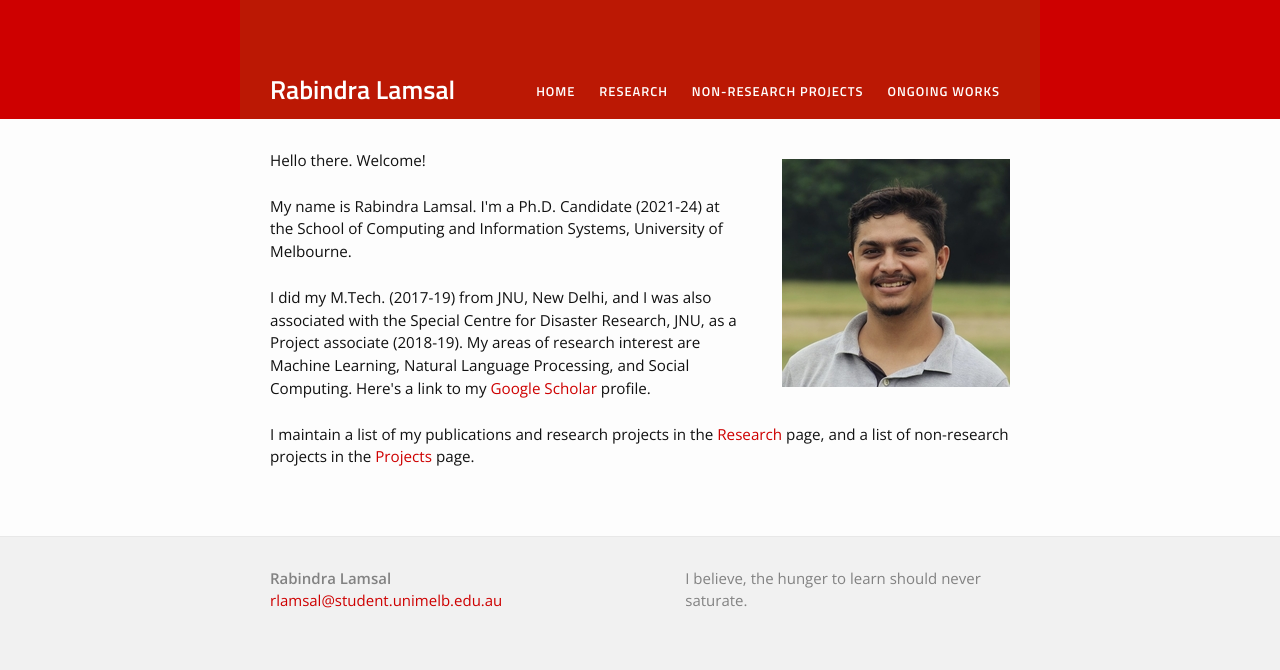
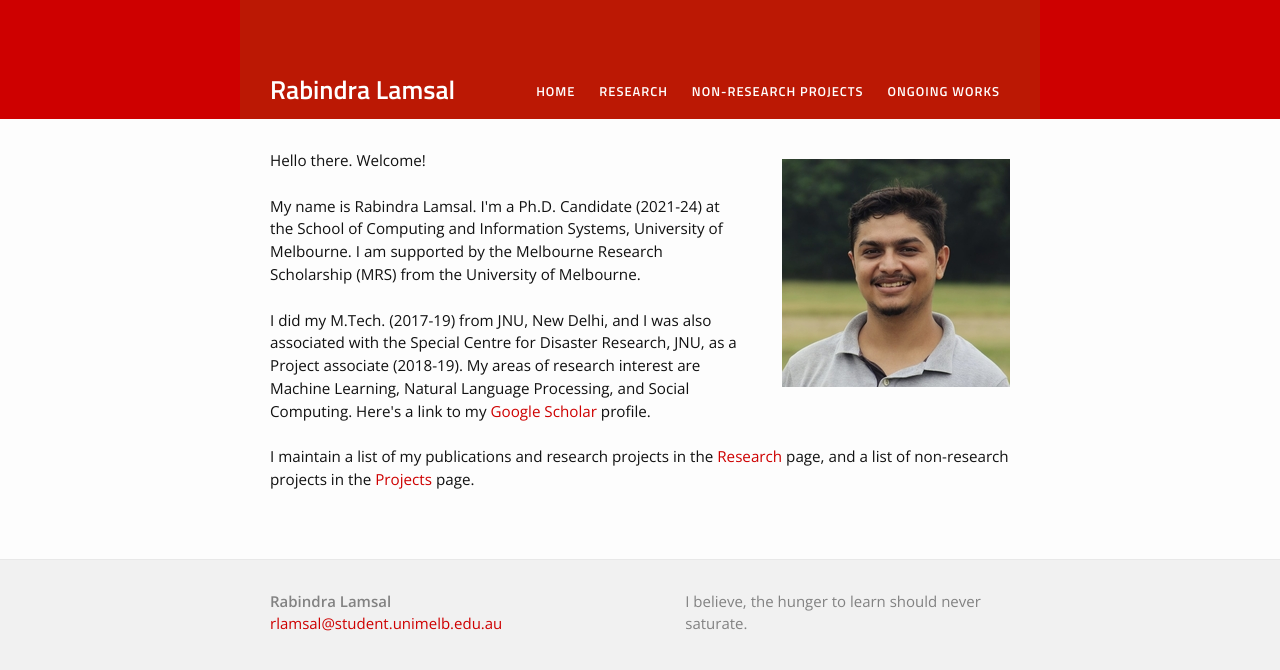
Before and after one commit to rabindralamsal/personal-site, a Jekyll site: the page built from index.html, in a window 1280 px wide. Shown: the top 670 px of the page. Built offline with Jekyll 4.4.1, drawn with Linux system fonts in a browser that asks for light colours.

Commit message:
Update index.html

```diff
--- a/index.html
+++ b/index.html
@@ -4,7 +4,7 @@
 
 <div class="home">
 <img src="/rabindra_lamsal_photo.jpg" style="float: right;margin-left: 40px;margin-top: 10px;">
-<p>Hello there. Welcome!<br><br>My name is Rabindra Lamsal. I'm a Ph.D. Candidate (2021-24) at the School of Computing and Information Systems, University of Melbourne. <br><br> I did my M.Tech. (2017-19) from JNU, New Delhi, and I was also associated with the Special Centre for Disaster Research, JNU, as a Project associate (2018-19). My areas of research interest are Machine Learning, Natural Language Processing, and Social Computing. Here's a link to my <a href="https://scholar.google.com/citations?user=tN_Eb9MAAAAJ&hl=en">Google Scholar</a> profile.<br><br>
+<p>Hello there. Welcome!<br><br>My name is Rabindra Lamsal. I'm a Ph.D. Candidate (2021-24) at the School of Computing and Information Systems, University of Melbourne. I am supported by the Melbourne Research Scholarship (MRS) from the University of Melbourne. <br><br> I did my M.Tech. (2017-19) from JNU, New Delhi, and I was also associated with the Special Centre for Disaster Research, JNU, as a Project associate (2018-19). My areas of research interest are Machine Learning, Natural Language Processing, and Social Computing. Here's a link to my <a href="https://scholar.google.com/citations?user=tN_Eb9MAAAAJ&hl=en">Google Scholar</a> profile.<br><br>
 
 I maintain a list of my publications and research projects in the <a href="/research/">Research</a> page, and a list of non-research projects in the <a href="/projects">Projects</a> page.<br><br>
 
```
